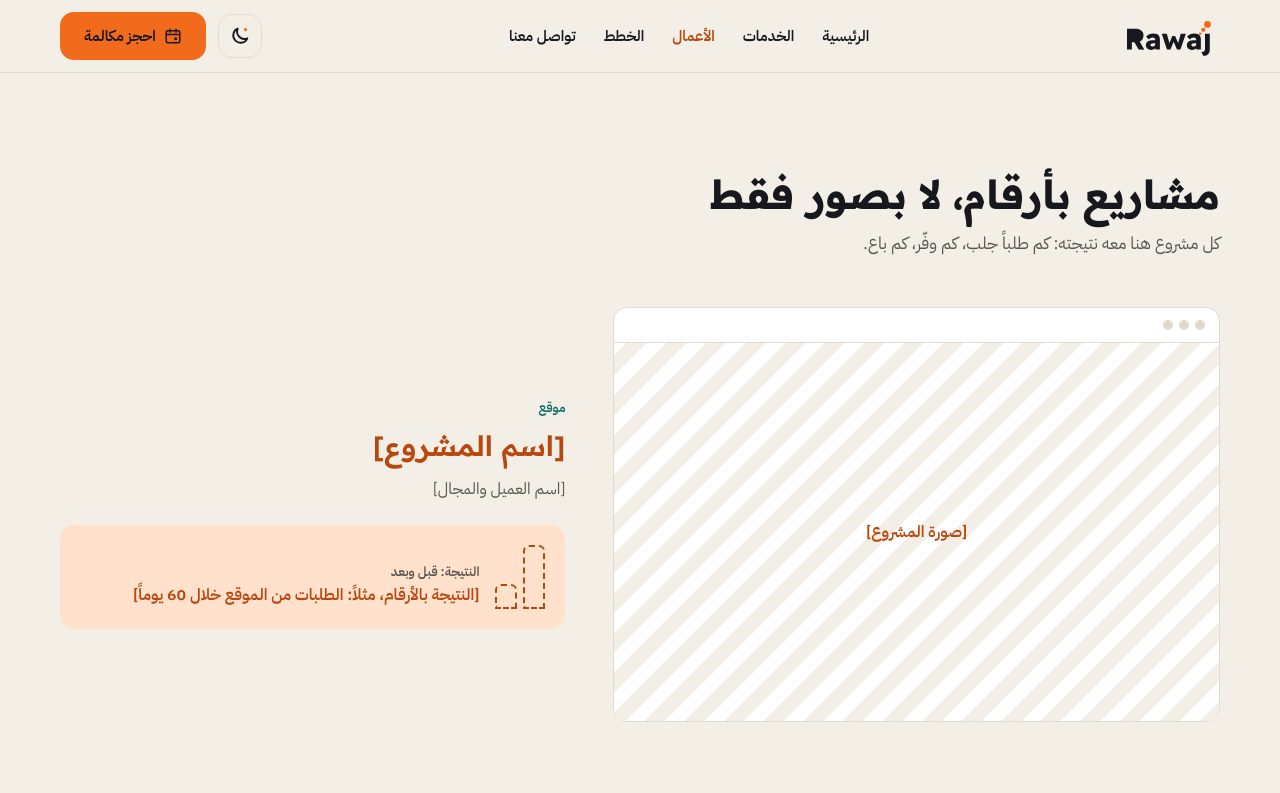
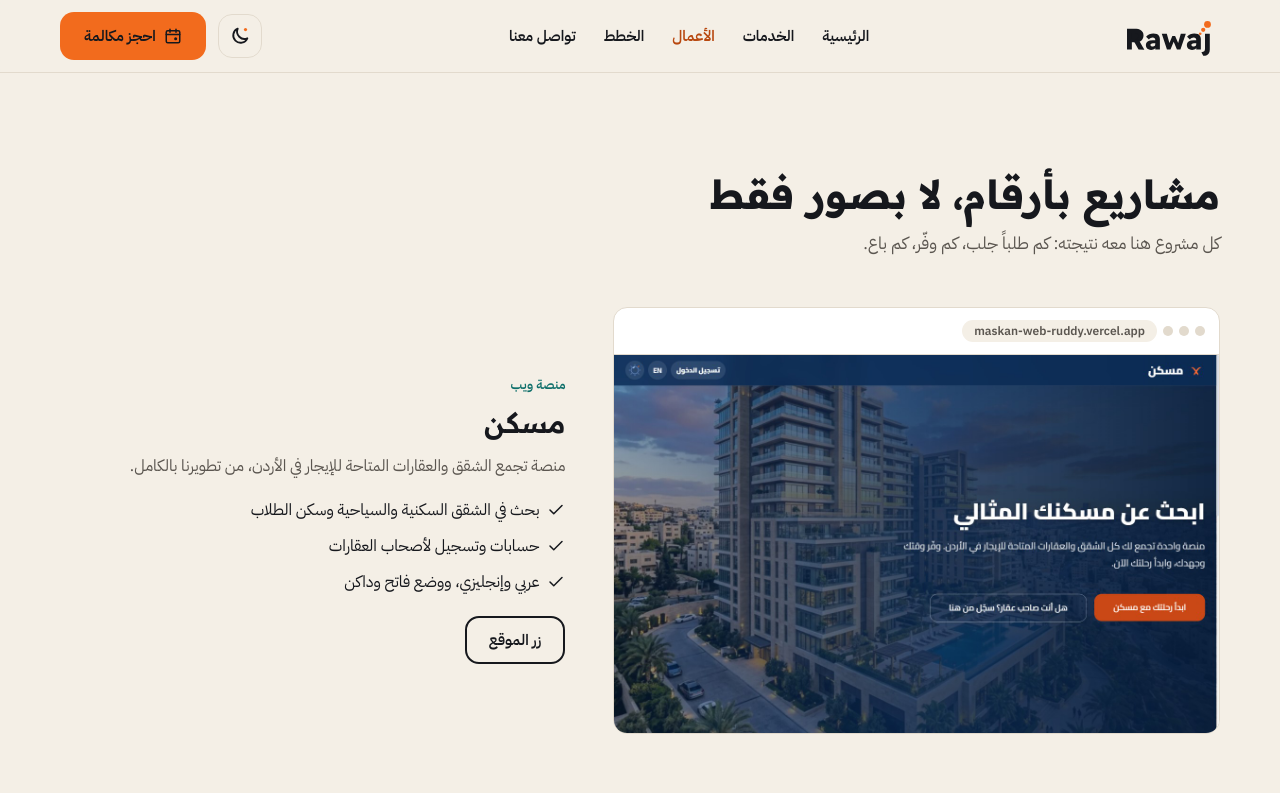
Before and after one commit to engKhaledalwaked/Rawaj, a Nuxt app: page /work in a window 1280 px wide. Shown: the top 793 px of the page. Built offline with nearby package versions, Linux system fonts and the light colour scheme.

Commit message:
Work: add Maskan as the first real project

```diff
--- a/app/data/site.ts
+++ b/app/data/site.ts
@@ -81,7 +81,15 @@
 ]
 
 // Case studies: replace each [placeholder] with a real project before launch. Never publish invented results.
-export const work = [
+// `built` lists only what the live project shows; add `result` only with measured numbers.
+export type Work = { tag: string; title: string; client: string; result?: string; built?: string[]; url?: string; image?: string }
+
+export const work: Work[] = [
+  {
+    tag: 'منصة ويب', title: 'مسكن', client: 'منصة تجمع الشقق والعقارات المتاحة للإيجار في الأردن، من تطويرنا بالكامل.',
+    url: 'https://maskan-web-ruddy.vercel.app/', image: '/work/maskan.jpg',
+    built: ['بحث في الشقق السكنية والسياحية وسكن الطلاب', 'حسابات وتسجيل لأصحاب العقارات', 'عربي وإنجليزي، ووضع فاتح وداكن'],
+  },
   { tag: 'موقع', title: '[اسم المشروع]', client: '[اسم العميل والمجال]', result: '[النتيجة بالأرقام، مثلاً: الطلبات من الموقع خلال 60 يوماً]' },
   { tag: 'تطبيق', title: '[اسم المشروع]', client: '[اسم العميل والمجال]', result: '[النتيجة بالأرقام]' },
   { tag: 'إعلانات', title: '[اسم الحملة]', client: '[اسم العميل والمجال]', result: '[تكلفة الطلب قبل وبعد]' },
--- a/app/pages/work.vue
+++ b/app/pages/work.vue
@@ -9,16 +9,21 @@
       <SectionHead level="h1" title="مشاريع بأرقام، لا بصور فقط" lead="كل مشروع هنا معه نتيجته: كم طلباً جلب، كم وفّر، كم باع." />
 
       <article v-for="(w, i) in work" :key="i" class="case" :class="{ flip: i % 2 }">
-        <div class="frame" aria-hidden="true">
-          <div class="chrome"><span /><span /><span /></div>
-          <div class="shot"><span class="placeholder">[صورة المشروع]</span></div>
+        <div class="frame">
+          <div class="chrome" aria-hidden="true"><span /><span /><span /><em v-if="w.url" dir="ltr">{{ w.url.replace(/^https?:\/\/|\/$/g, '') }}</em></div>
+          <img v-if="w.image" :src="w.image" :alt="`الصفحة الرئيسية لـ ${w.title}`" class="shot" width="1280" height="800" loading="lazy">
+          <div v-else class="shot stripes" aria-hidden="true"><span class="placeholder">[صورة المشروع]</span></div>
         </div>
         <div class="info">
           <p class="tag t-label">{{ w.tag }}</p>
-          <h2 class="t-h2 placeholder">{{ w.title }}</h2>
+          <h2 class="t-h2" :class="{ placeholder: w.title.startsWith('[') }">{{ w.title }}</h2>
           <p class="muted">{{ w.client }}</p>
+          <ul v-if="w.built" class="built">
+            <li v-for="b in w.built" :key="b"><RIcon name="check" :size="18" /> {{ b }}</li>
+          </ul>
+          <a v-if="w.url" :href="w.url" target="_blank" rel="noopener" class="btn btn-secondary visit">زر الموقع</a>
           <!-- before / after: bars stay outlined until real numbers are added -->
-          <div class="result">
+          <div v-if="w.result" class="result">
             <div class="ba" aria-hidden="true">
               <span class="b before" /><span class="b after" />
             </div>
@@ -39,11 +44,17 @@
 .flip .frame { order: 2; }
 .frame { background: var(--surface-raised); border: 1px solid var(--line); border-radius: var(--radius-md); overflow: hidden; }
 .chrome { display: flex; gap: 6px; padding: 12px 14px; border-bottom: 1px solid var(--line); }
+.chrome { align-items: center; }
 .chrome span { width: 10px; height: 10px; border-radius: 50%; background: var(--line); }
-.shot {
-  aspect-ratio: 16 / 10; display: grid; place-items: center;
+.chrome em { margin-inline-start: auto; font: 600 12px/1 var(--font-sans); font-style: normal; color: var(--ink-muted); background: var(--surface); padding: 5px 12px; border-radius: 99px; }
+.shot { display: block; width: 100%; height: auto; aspect-ratio: 16 / 10; object-fit: cover; }
+.stripes {
+  display: grid; place-items: center;
   background: repeating-linear-gradient(-45deg, var(--surface) 0 14px, var(--surface-raised) 14px 28px);
 }
+.built { list-style: none; margin: 6px 0 0; padding: 0; display: flex; flex-direction: column; gap: 8px; }
+.built li { display: flex; align-items: center; gap: 8px; }
+.visit { align-self: flex-start; margin-top: 10px; }
 .info { display: flex; flex-direction: column; gap: 10px; }
 .tag { color: var(--accent); }
 .result { display: flex; gap: 16px; align-items: flex-end; margin-top: 12px; padding: 20px; border-radius: var(--radius-md); background: var(--brand-tint); }
```
Also changed, not shown: public/work/maskan.jpg (added), 1 other file (tests, documents, lock files or other folders).
